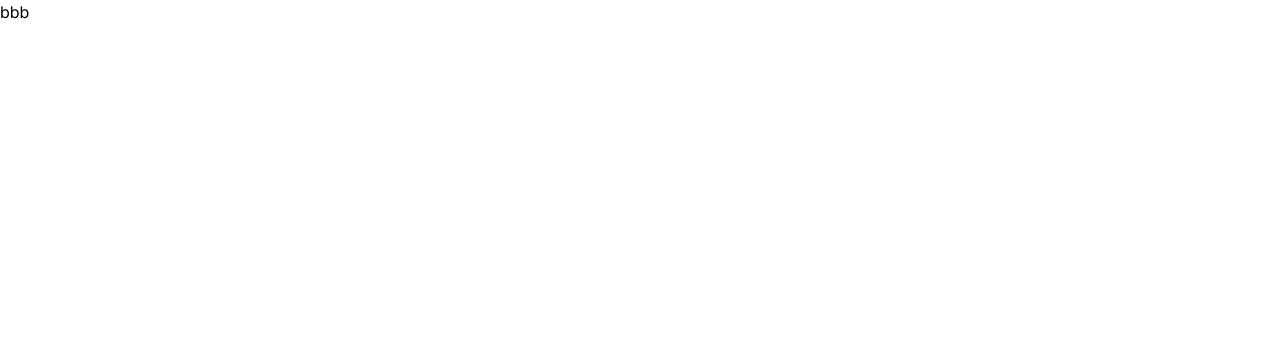
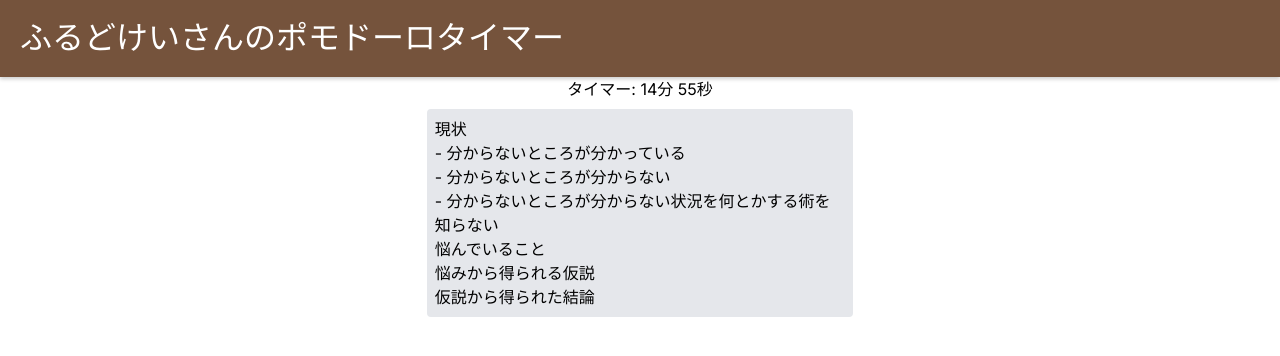
Before and after one commit to scla-sagauniv/univ_debut, a Next.js app in the folder frontend/pomodoro/: page /playTimer in a window 1280 px wide. Shown: the top 356 px of the page. Built offline with nearby package versions, Linux system fonts and the light colour scheme.

Commit message:
[add]timer

```diff
--- a/frontend/pomodoro/app/playTimer/page.js
+++ b/frontend/pomodoro/app/playTimer/page.js
@@ -1,7 +1,24 @@
+import Header from '/components/Header';
+import Timer from '@/components/Timer';
+
 const PlayTimer = () => {
   return (
     <main className="">
-      <h1>bbb</h1>
+      <Header/>
+      <div className="flex justify-center">
+      <Timer/>
+      </div>
+      <div className="flex justify-center">
+        <div className="w-1/3 bg-gray-200 m-2 p-2 rounded">
+          <h2>現状</h2>
+          - 分からないところが分かっている
+          <p>- 分からないところが分からない</p>
+          <p>- 分からないところが分からない状況を何とかする術を知らない</p>
+          <h2>悩んでいること</h2>
+          <h2>悩みから得られる仮説</h2>
+          <h2>仮説から得られた結論</h2>
+        </div>
+      </div>
     </main>
   )
 }
--- /dev/null
+++ b/frontend/pomodoro/components/Timer.js
@@ -0,0 +1,34 @@
+'use client'
+import { useState, useEffect } from 'react';
+
+const Timer = () => {
+  const [time, setTime] = useState(900); // 初期値は900秒 (15分)
+
+  useEffect(() => {
+    const countDownTimer = setInterval(() => {
+      setTime(prevTime => {
+        if (prevTime === 0) {
+          clearInterval(countDownTimer);
+          alert('タイマーが終了しました');
+          return prevTime;
+        }
+        return prevTime - 1;
+      });
+    }, 1000);
+
+    return () => {
+      clearInterval(countDownTimer);
+    };
+  }, []);
+
+  const minuteCount = Math.floor(time / 60);
+  const secondCount = time - minuteCount * 60;
+
+  return (
+    <div>
+      <h2>タイマー: {minuteCount}分 {secondCount}秒</h2>
+    </div>
+  );
+};
+
+export default Timer;
```
